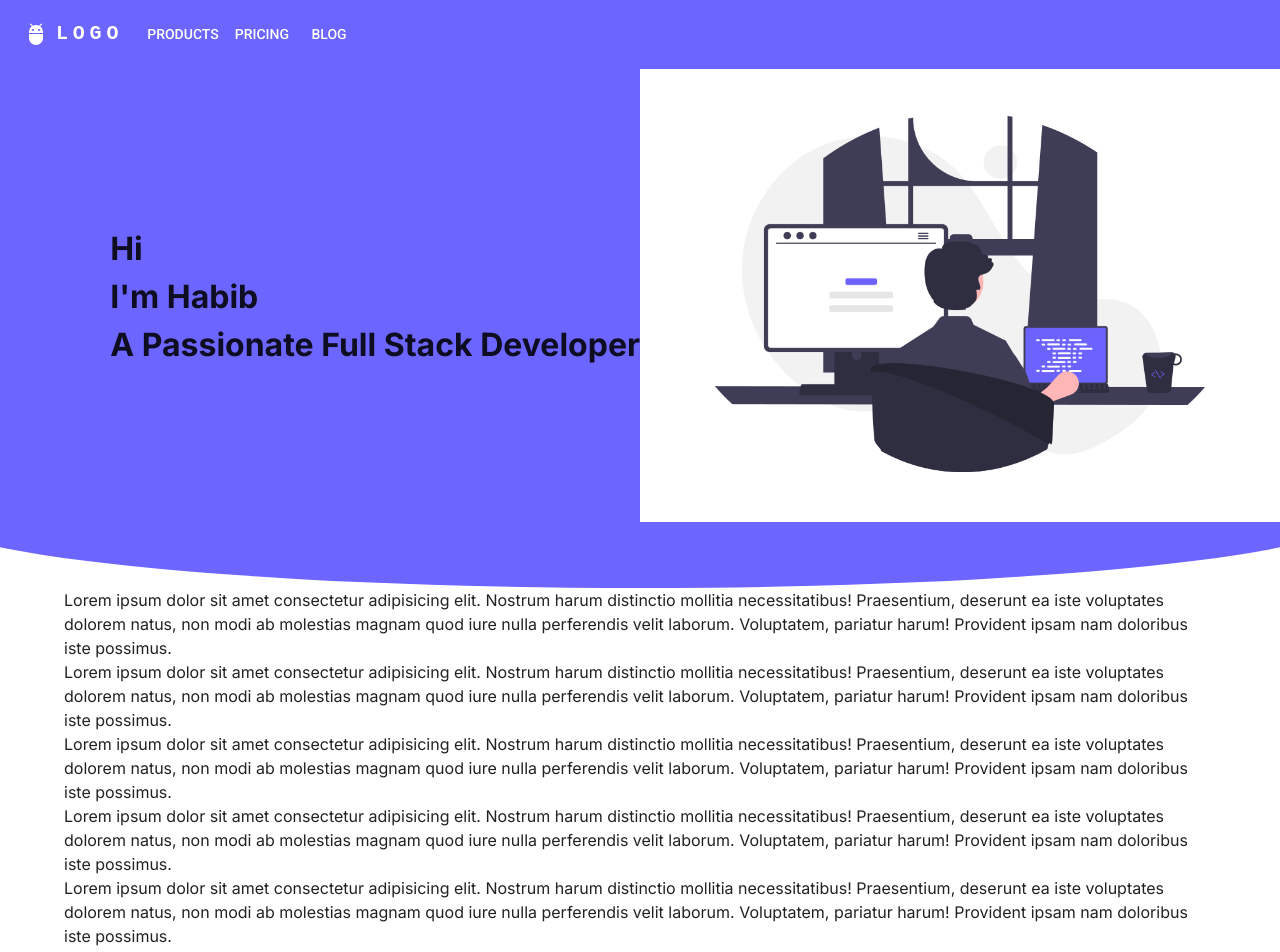
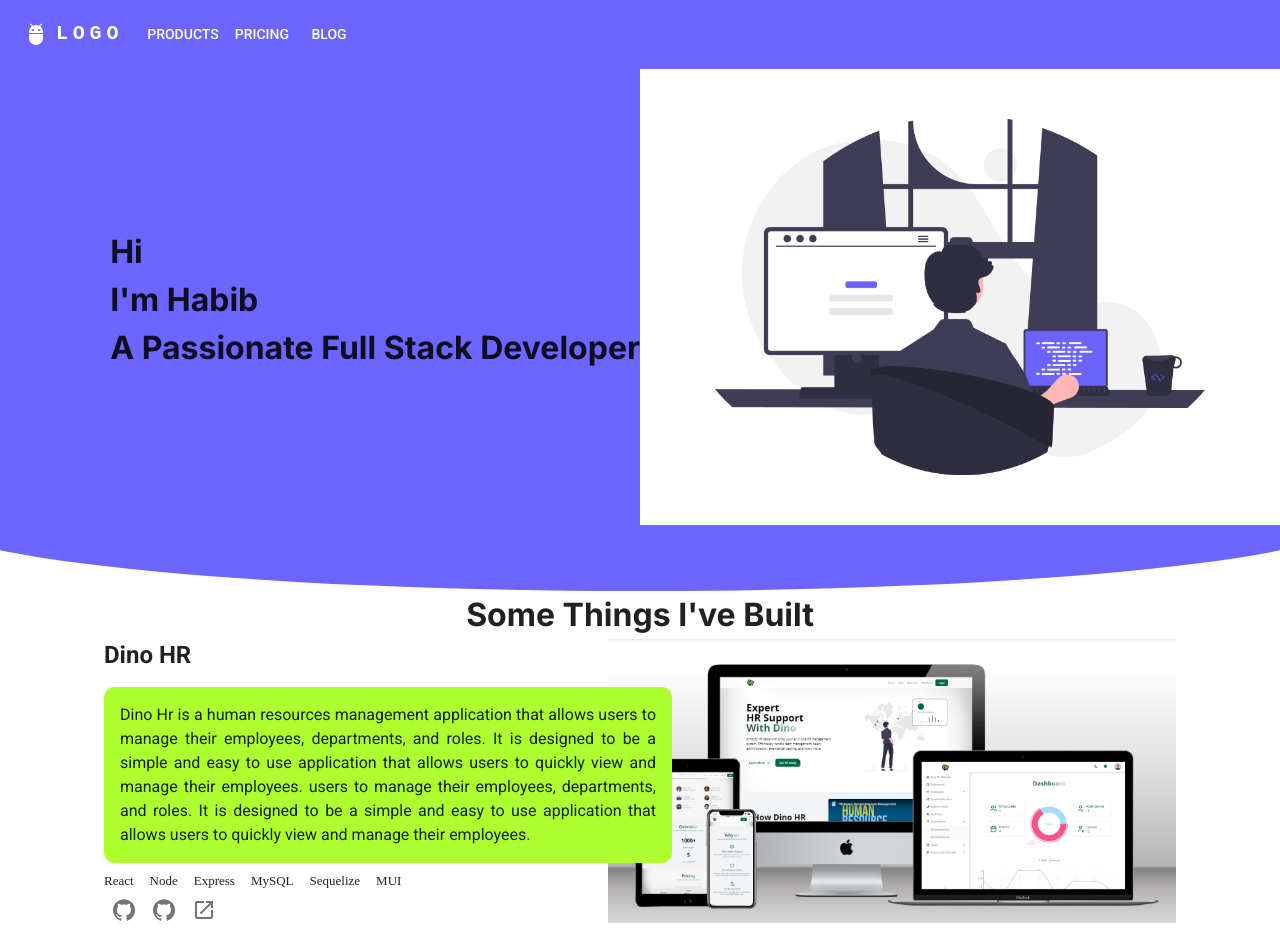
Before and after one commit to mh4bib/portfolio, a Next.js app: page / in a window 1280 px wide. Shown: the top 952 px of the page. Built offline with nearby package versions, Linux system fonts and the light colour scheme.

Commit message:
project card added

```diff
--- a/src/app/globals.css
+++ b/src/app/globals.css
@@ -2,6 +2,7 @@
   box-sizing: border-box;
   padding: 0;
   margin: 0;
+  scroll-behavior: smooth;
 }
 
 a {
--- a/src/app/page.tsx
+++ b/src/app/page.tsx
@@ -2,8 +2,9 @@ import CheckoutResume from "@/components/CheckoutResume";
 import ContactMe from "@/components/ContactMe";
 import Footer from "@/components/Footer";
 import Navbar from "@/components/navbar/Navbar";
-import HeroSection from "@/components/ui/Hero";
+import HeroSection from "@/components/Hero";
 import { Container, CssBaseline } from "@mui/material";
+import Projects from "@/components/Projects";
 
 export default function Home() {
   return (
@@ -12,7 +13,8 @@ export default function Home() {
       <CssBaseline />
       <HeroSection />
       <Container maxWidth="lg">
-        {[...Array(10)].map((_, index) => (
+        <Projects/>
+        {/* {[...Array(5)].map((_, index) => (
           <p key={index}>
             Lorem ipsum dolor sit amet consectetur adipisicing elit. Nostrum
             harum distinctio mollitia necessitatibus! Praesentium, deserunt ea
@@ -20,7 +22,7 @@ export default function Home() {
             iure nulla perferendis velit laborum. Voluptatem, pariatur harum!
             Provident ipsam nam doloribus iste possimus.
           </p>
-        ))}
+        ))} */}
       </Container>
       <CheckoutResume />
       <ContactMe />
--- a/src/components/CheckoutResume.tsx
+++ b/src/components/CheckoutResume.tsx
@@ -6,23 +6,25 @@ const CheckoutResume = () => {
     <Box>
       <Box
         sx={{
-          //   width: "100%",
           display: "flex",
           justifyContent: "center",
-            alignItems: "center",
+          alignItems: "center",
           backgroundImage: `url(${BannerImg.src})`,
           height: "200px",
           backgroundAttachment: "fixed",
           backgroundPosition: "center",
-          backgroundRepeat: "no-repeat",
-          backgroundSize: "cover",
-        //   filter: "blur(8px)",
-        //   -webkit-filter: blur(8px);
+          // backgroundRepeat: "no-repeat",
+          // backgroundSize: "cover",
         }}
       >
-        <Box sx={{textAlign:"center"}}>
+        <Box sx={{ textAlign: "center" }}>
           <h1 style={{ color: "blue" }}>Checkout My Resume!</h1>
-          <Button variant="outlined" color="warning" size="large" sx={{mt:2}}>
+          <Button
+            variant="outlined"
+            color="warning"
+            size="large"
+            sx={{ mt: 2 }}
+          >
             Download a Copy of My Resume
           </Button>
         </Box>
--- a/src/components/ui/Hero.tsx
+++ b/src/components/Hero.tsx
@@ -6,9 +6,10 @@ const HeroSection = () => {
   return (
     <Grid
       container
-      sx={{ overflowX: "hidden", marginTop: "-3px" }}
+      sx={{ overflowX: "hidden", marginTop: "-50px" }}
       maxWidth={"xl"}
       mx={"auto"}
+      // bgcolor={"#6c65ff"}
     >
       <Grid
         item
@@ -20,6 +21,7 @@ const HeroSection = () => {
           flexDirection: "column",
           justifyContent: "center",
           alignItems: { xs: "center", sm: "end" },
+          paddingTop: "50px",
         }}
         bgcolor={"#6c65ff"}
       >
@@ -34,7 +36,7 @@ const HeroSection = () => {
         xs={12}
         sm={6}
         zIndex="2"
-        sx={{ display: { xs: "none", sm: "block" } }}
+        sx={{ display: { xs: "none", sm: "block", paddingTop: "50px" } }}
         bgcolor={"#6c65ff"}
       >
         <Image
--- /dev/null
+++ b/src/components/Projects.tsx
@@ -0,0 +1,18 @@
+import { Box } from "@mui/material";
+import React from "react";
+import Project from "./ui/Project";
+
+const Projects = () => {
+  return (
+    <Box>
+      <h1 style={{textAlign:"center"}}>Some Things I&apos;ve Built</h1>
+      <Box sx={{ display: "flex", flexDirection: "column", gap: 10 }}>
+        <Project index={0} />
+        <Project index={1} />
+        <Project index={2} />
+      </Box>
+    </Box>
+  );
+};
+
+export default Projects;
--- /dev/null
+++ b/src/components/ui/Project.tsx
@@ -0,0 +1,135 @@
+import Dino from "@/assets/dino-mockups.png";
+import {
+  Box,
+  Divider,
+  Grid,
+  IconButton,
+  Paper,
+  Stack,
+  Tooltip,
+  Typography,
+  styled,
+} from "@mui/material";
+import Image from "next/image";
+import Link from "next/link";
+import GitHubIcon from "@mui/icons-material/GitHub";
+import OpenInNewIcon from "@mui/icons-material/OpenInNew";
+// import { Directions } from "@mui/icons-material";
+
+const Project = ({index}:{index:number}) => {
+  // const indx = 2;
+  const isOdd = index % 2 !== 0;
+  return (
+    <Grid
+      container
+      spacing={2}
+      direction={{ xs: "row", md: `${isOdd ? "row" : "row-reverse"}` }}
+      sx={{
+        display: "flex",
+        justifyContent: "center",
+        alignItems: "center",
+        textAlign: { xs: "center", md: `${isOdd ? "right" : "left"}` },
+      }}
+    >
+      <Grid item xs={12} md={6} zIndex={1}>
+        <Typography
+          variant="h5"
+          sx={{
+            fontWeight: "bold",
+            mb: 1,
+            display: { xs: "block", md: "none" },
+          }}
+        >
+          Dino HR
+        </Typography>
+        <Image
+          src={Dino}
+          alt="Dino Mockups"
+          height={0}
+          width={0}
+          style={{
+            width: "100%",
+            height: "auto",
+          }}
+        />
+      </Grid>
+      <Grid
+        item
+        xs={12}
+        md={6}
+        zIndex={2}
+        sx={{
+          mr: { md: `${isOdd ? "0px" : "-80px"}` },
+          ml: { md: `${isOdd ? "-80px" : "0px"}` },
+        }}
+      >
+        <Typography
+          variant="h5"
+          sx={{
+            fontWeight: "bold",
+            mb: 2,
+            display: { xs: "none", md: "block" },
+          }}
+        >
+          Dino HR
+        </Typography>
+
+        <Box sx={{ mb: 1, bgcolor: "greenyellow", borderRadius: "10px", p: 2 }}>
+          <Typography textAlign={"justify"}>
+            Dino Hr is a human resources management application that allows
+            users to manage their employees, departments, and roles. It is
+            designed to be a simple and easy to use application that allows
+            users to quickly view and manage their employees. users to manage
+            their employees, departments, and roles. It is designed to be a
+            simple and easy to use application that allows users to quickly view
+            and manage their employees.
+          </Typography>
+        </Box>
+        <Stack
+          direction="row"
+          // divider={<Divider orientation="vertical" flexItem />}
+          useFlexGap
+          flexWrap="wrap"
+          spacing={2}
+          sx={{
+            justifyContent: { xs: "center", md: `${isOdd ? "end" : "start"}` },
+            fontSize: 13,
+            fontFamily: "cursive",
+          }}
+        >
+          <Link href={"/"}>React</Link>
+          <Link href={"/"}>Node</Link>
+          <Link href={"/"}>Express</Link>
+          <Link href={"/"}>MySQL</Link>
+          <Link href={"/"}>Sequelize</Link>
+          <Link href={"/"}>MUI</Link>
+        </Stack>
+        <Box>
+          <Tooltip title="Client Side Repository">
+            <Link href={"https://github.com/meraj2085/dino-hr"}>
+              <IconButton>
+                <GitHubIcon />
+              </IconButton>
+            </Link>
+          </Tooltip>
+          <Tooltip title="Server Side Repository">
+            <Link href={"https://github.com/meraj2085/dino-backend"}>
+              <IconButton>
+                <GitHubIcon />
+              </IconButton>
+            </Link>
+          </Tooltip>
+          <Tooltip title="Live Project">
+            <Link href={"https://dino-hr.vercel.app/"}>
+              <IconButton>
+                <OpenInNewIcon />
+              </IconButton>
+            </Link>
+          </Tooltip>
+        </Box>
+      </Grid>
+    </Grid>
+  );
+};
+
+export default Project;
```
Also changed, not shown: src/assets/dino-mockups.png (added).
